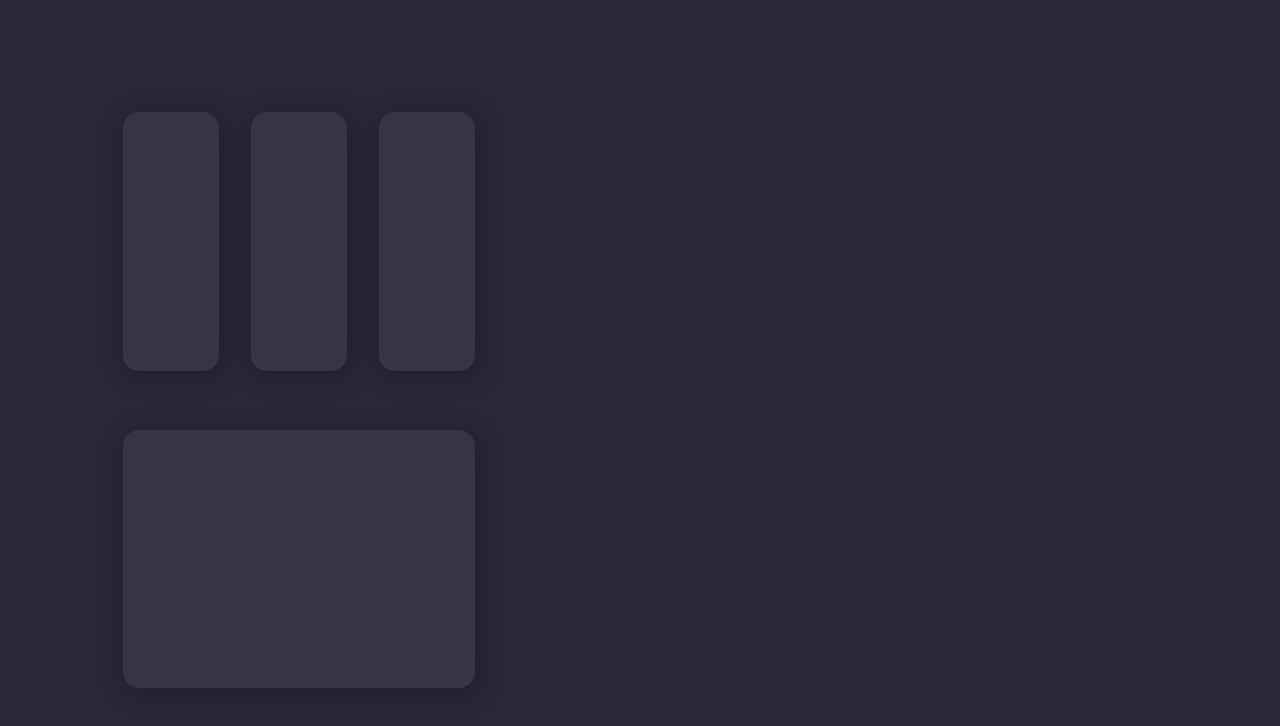
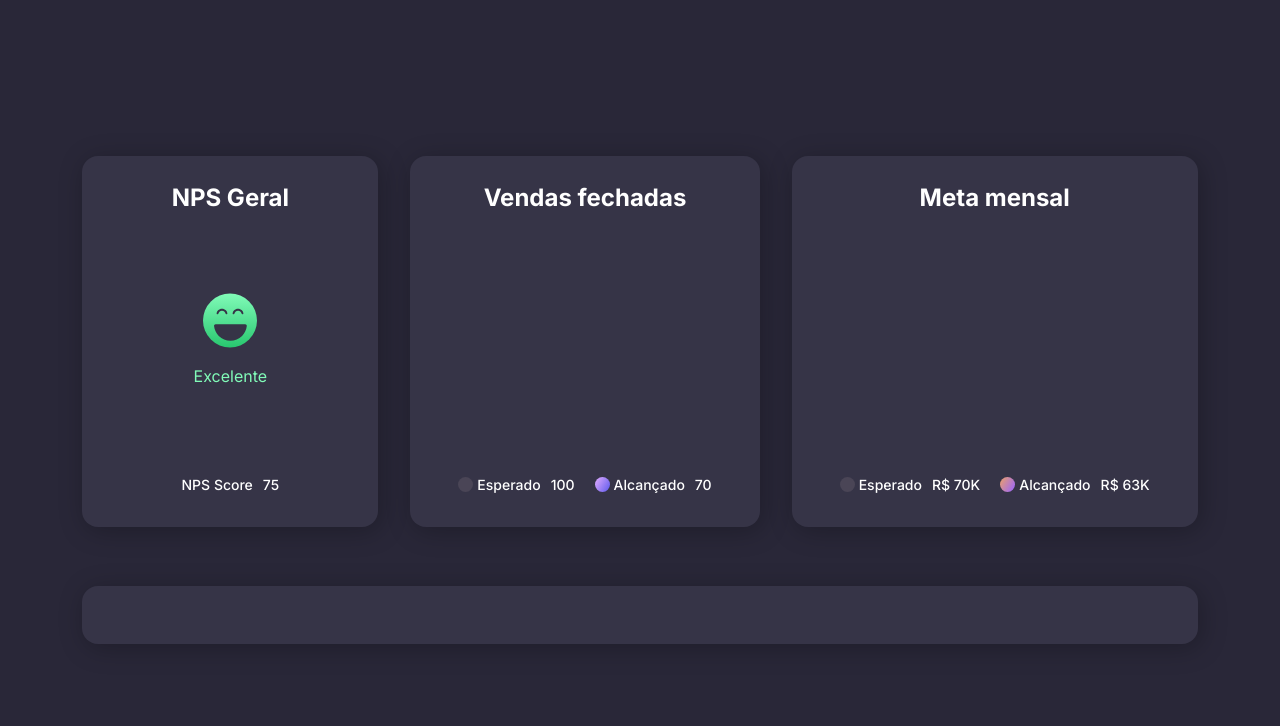
Before and after one commit to pedropouza/projeto-dashboard, a plain HTML site: page index.html in a window 1280 px wide. Drawn offline with Linux system fonts and the light colour scheme.

Commit message:
add esqueleto

```diff
--- a/index.html
+++ b/index.html
@@ -6,12 +6,51 @@
     <meta name="viewport" content="width=device-width, initial-scale=1.0">
     <title>Dashboard</title>
     <link rel="stylesheet" href="style.css">
+    <link rel="preconnect" href="https://fonts.googleapis.com">
+    <link rel="preconnect" href="https://fonts.gstatic.com" crossorigin>
+    <link href="https://fonts.googleapis.com/css2?family=Inter:wght@400;500;700&display=swap" rel="stylesheet">
 </head>
 <body>
-    <main id="app">
-        <div class="box"></div>
-        <div class="box"></div>
-        <div class="box"></div>
+    <main id="app" class="grid">    <!-- Essa class Grid vai ser responsavel por adicionar ou remover o GRID da página -->
+        <div class="box nps grid">
+            <div class="top">NPS Geral</div>
+            <div class="middle grid">
+                <img src="./assets/smile.svg" alt="bolinha verde sorrindo">
+                Excelente
+            </div>
+            <div class="bottom">
+                <span>NPS Score</span>
+                <span>75</span>
+            </div>
+        </div>
+        <div class="box sell grid">
+            <div class="top">Vendas fechadas</div>
+            <div class="middle"></div>
+            <div class="bottom">
+                <div class="item">
+                    <span>Esperado</span>
+                    <span>100</span>
+                </div>
+                <div class="item">
+                    <span style="--bg-color: linear-gradient(121.94deg, #CE9FFC 15.98%, #7367F0 82.85%);">Alcançado</span>
+                    <span>70</span>
+                </div>
+            </div>
+        </div>
+        <div class="box target grid">
+            <div class="top">Meta mensal</div>
+            <div class="middle"></div>
+            <div class="bottom">
+                <div class="item">
+                    <span>Esperado</span>
+                    <span>R$ 70K</span>
+                </div>
+                <div class="item">
+                    <span style="--bg-color: linear-gradient(121.94deg, #DF9780 15.98%, #A66DE9 82.85%);">Alcançado</span>
+                    <span>R$ 63K</span>
+                </div>
+            </div>
+        </div>
         <div class="box"></div>
     </main>
 </body>
--- a/style.css
+++ b/style.css
@@ -14,17 +14,25 @@
 
 body {
     font-size: 1.6rem;  /* equivale a 16px */
+    font-family: 'Inter';
+}
+
+.grid {
+    display: grid;
 }
 
 #app {
     background-color: #292738;
-    display: grid;
-    grid-template-columns: max-content max-content max-content;
+    grid-template-columns: 29.6rem max-content max-content;
+    grid-template-rows: max-content;
     column-gap: 3.2rem; /* GAP significa o espaçamento */
     row-gap: 5.9rem;
-    width: 100vw;
-    height: 100vh;
-    padding: 11.2rem 12.3rem;
+    width: fit-content;
+    min-width: 100vw;
+    height: fit-content;
+    min-height: 100vh;
+
+    place-content: center;
 }
 
 .box {
@@ -32,8 +40,66 @@ body {
     background: #363447;
     box-shadow: 0.3rem 0.4rem 2.6rem rgba(0, 0, 0, 0.25);
     border-radius: 1.6rem;
+    color: white;
+    line-height: 160%;
 }
 
 .box:nth-child(4) {     /* Caixa número 4 */
     grid-column: 1/4;
 }
+
+.top {
+    font-weight: 600;
+    font-size: 2.4rem;
+    text-align: center;
+}
+
+.bottom {
+    display: flex;
+    gap: 2rem;
+    justify-content: center;    /* No display FLEX se usa essa propriedade pois só tem 1 linha para trabalhar */
+    margin-top: auto;   /* Funcionou deixar Margin Top AUTO pois o elemento pai é um FLEX ou GRID */
+    font-weight: 500;
+    font-size: 1.4rem;
+}
+
+.bottom .item {
+    display: flex;
+    align-items: center;
+    gap: 1rem;
+}
+
+.bottom .item span:nth-child(1) {
+    display: flex;
+    align-items: center;
+    gap: 0.4rem;
+}
+
+.bottom .item span {
+    --bg-color: #4A4556;
+}
+
+.bottom .item span:nth-child(1)::before {
+    content: "";
+    width: 1.5rem;
+    height: 1.5rem;
+    display: block;
+    background: var(--bg-color);
+    border-radius: 50%;
+}
+
+.nps {
+    gap: 3.2rem;
+}
+
+.nps .middle {
+    height: 19.7rem;
+    place-content: center;  /* Coloca os conteudos no centro */
+    justify-items: center;  /* Alinha os itens no centro */     /* No GRID se usa essa propriedade pois tem linhas e colunas para trabalhar */
+    gap: 1.6rem;
+    color: #81FBB8;
+}
+
+.nps .bottom {
+    gap: 1rem;
+}
```
Also changed, not shown: assets/smile.svg (added).
